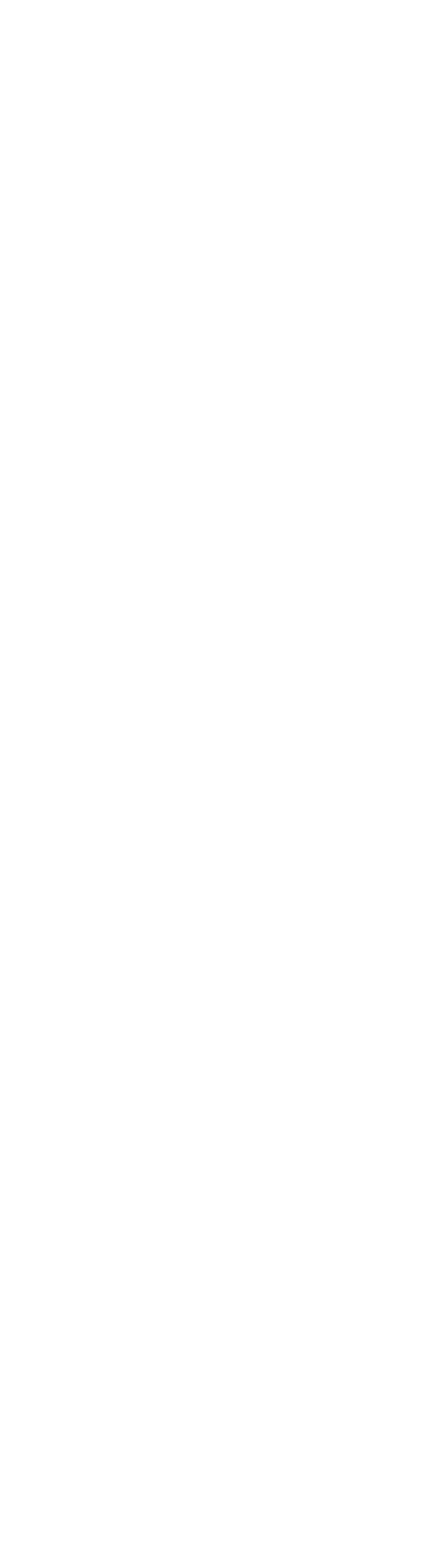
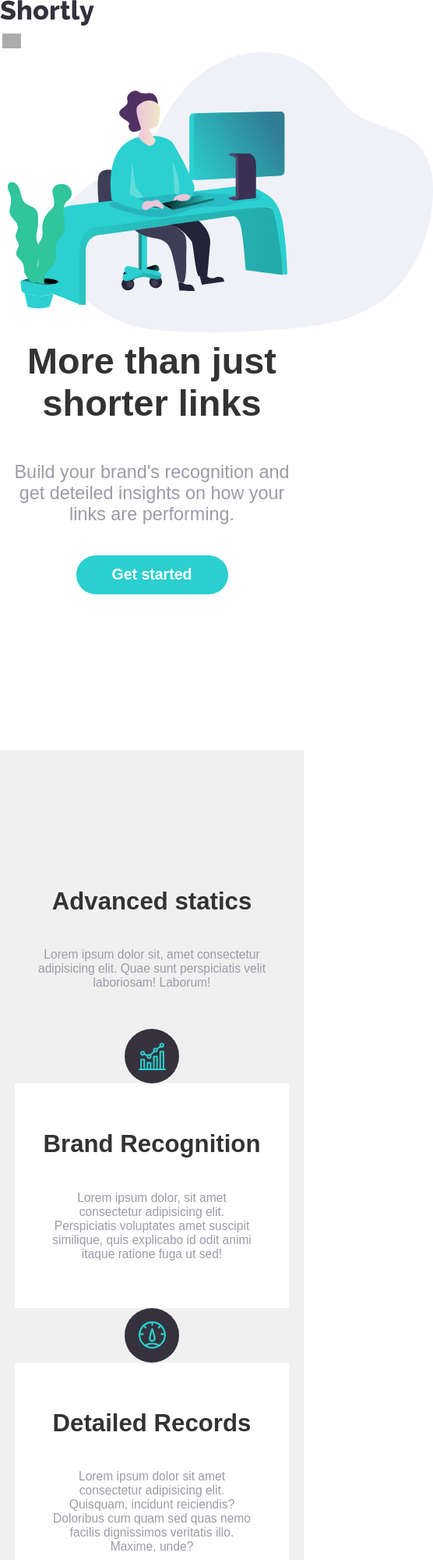
Before and after one commit to IvanM117/kodemia9g, a plain HTML site: page desafio-maquetado-9g/index.html in a window 390 px wide. Shown: the top 2000 px of the page at 78% size, 556 px wide, since content can reach past the window. Before the commit the page ends 844 px from the top, so only its background shows below. Drawn offline with Linux system fonts and the light colour scheme.

Commit message:
Hamburguer+Other items

```diff
--- a/desafio-maquetado-9g/Css/style.css
+++ b/desafio-maquetado-9g/Css/style.css
@@ -0,0 +1,196 @@
+*{
+    font-family: Arial, Helvetica, sans-serif
+
+}
+body{
+    margin: 0;
+}
+.nav-s{
+    display: flex;
+    justify-content: space-between;
+}
+.hamburger-wrapper{
+    width:30px;
+    height:30px;
+    border:0px solid #acacac;
+    display:flex;
+    align-items: center;
+    border-radius:3px;
+
+}
+.hamburger-icon{
+    border:2px solid #acacac;
+    width:20px;
+    height:3px;
+    background:#acacac;
+    display: block;
+    margin-left: auto;
+    margin-right:auto;
+    box-shadow: 0px 6px 0px #acacac, 0px -6px 0px #acacac;
+}
+.hamburger-wrapper + input{
+   display:none;
+
+}
+.hamburger-wrapper:hover{
+    cursor:pointer;
+}
+.div-wrapper{
+    max-height: 0px;
+    transition: max-height .5s ease;
+    overflow: hidden;
+}
+#hamburger-input:checked + .div-wrapper{
+    max-height:1000px;
+}
+.div-wrapper ul{
+    list-style: none;
+    padding: 10px;
+    background-color: hsl(255, 11%, 22%);
+    border-radius: 5px;
+}
+.div-wrapper ul li{
+    padding:10px;
+    height:40px;
+    display:flex;
+    align-items: center;
+    justify-content: center;
+    color: white;
+}
+
+.nav-wrapper ul li:nth-of-type(odd){
+    background-color:#acacac;
+}
+.nav-wrapper ul li:nth-of-type(even){
+    background-color:#8d8d8d;
+}
+section{
+    width: 100%;
+}
+.div1{
+    display: flex;
+    flex-direction: column;
+}
+section .div1 img{
+    width: 140%;
+    margin-left: 10px;
+}
+section .div1 header{
+    text-align: center;
+    color: #333333;
+    font-size: 12vw;
+    font-weight: bold;
+    padding: 10px;
+}
+section .div1 p{
+    text-align: center;
+    color: hsl(257, 7%, 63%);
+    font-size: 6vw;
+    padding: 15px;
+
+}
+button{
+    background-color: hsl(180, 66%, 49%);
+    height: 50px;
+    width: 50%;
+    align-self: center;
+    border-radius: 50px;
+    color: white;
+    font-size: 5vw;
+    font-weight: bold;
+    border: none;
+}
+aside{
+    width: 100%;
+    display: flex;
+    align-items: center;
+    justify-content: center;
+    background-color: rgb(240, 240, 240);
+    padding-top: 150px;
+    margin-top: 200px;
+    display: flex;
+    flex-direction: column;
+}
+aside h2{
+    color: #333333;
+    font-size: 8vw;
+    font-weight: bold;
+}
+aside p{
+    text-align: center;
+    color: hsl(257, 7%, 63%);
+    font-size: 4vw;
+    display: block;
+    width: 80%;
+    margin-bottom: 50px;
+}
+
+aside .div2{
+    display: flex;
+    flex-direction: column;
+    justify-content: center;
+    align-items: center;
+}
+aside .div2 .imgbgd{
+    display: flex;
+    align-items: center;
+    justify-content: center;
+    height: 70px;
+    width: 70px;
+    padding: 15px;
+    background-color: hsl(255, 11%, 22%);
+    border-radius: 50%;
+    padding: 0;
+}
+aside .div2 .imgbgd img{
+    width: 50%;
+}
+aside .div2 article{
+    width: 85%;
+    background-color: white;
+    padding: 10px;
+    display: flex;
+    flex-direction: column;
+    align-items: center;
+    justify-content: center;
+}
+aside .div2 article h2{
+    margin-top: 50px;
+}
+aside .div3{
+    width: 100%;
+    height: 300px;
+    background-color:  hsl(257, 27%, 26%);
+    margin-top: 100px;
+    display: flex;
+    flex-direction: column;
+    align-items: center;
+    justify-content: center;
+}
+aside .div3 p{
+    color: white;
+    font-size: 7vw;
+    font-weight: bold;
+    margin-bottom: 10px;
+}
+footer{
+   background-color: hsl(255, 11%, 22%);
+   width: 100%;
+   display: flex;
+   flex-direction: column;
+   align-items: center;
+   justify-content: center;
+   color: white;
+}
+footer h2{
+    margin-top: 50px;
+    font-size: 10vw;
+}
+footer div ul{
+    width: 200px;
+    list-style: none;
+    display: flex;
+    flex-direction: column;
+    align-items: center;
+    padding: 0;
+}
--- a/desafio-maquetado-9g/index.html
+++ b/desafio-maquetado-9g/index.html
@@ -7,12 +7,93 @@
     <link rel="stylesheet" href="css/style.css">
 </head>
 <body>
-    <nav></nav>
+    <nav>
+        <div>
+            <img src="images/logo.svg" alt="logo">
+         </div>
+         <div>
+           <label class="hamburger-wrapper" for="hamburger-input">
+              <div class="hamburger-icon"></div>
+           </label>
+           <input id="hamburger-input" type="checkbox">
+            <div class="div-wrapper">
+              <ul>
+                  <li>Features</li>
+                  <li>Pricing</li>
+                  <li>Resources</li>
+                  <li>Login</li>
+                  <li>Sign Up</li>
+              </ul>
+            </div>
+         </div>
+    </nav>
     <section>
-        <div></div>
-        <div></div>
+        <div class="div1">
+            <img src="images/illustration-working.svg" alt="illustration-working">
+            <header>More than just shorter links</header>
+            <p>Build your brand's recognition and get deteiled insights on how your links are performing.</p>
+            <button>Get started</button>
+        </div>
         <div></div>
     </section>
-    <footer></footer>
+    <aside>
+        <div class="div2">
+            <h2>Advanced statics</h3>
+            <p> Lorem ipsum dolor sit, amet consectetur adipisicing elit. Quae sunt perspiciatis velit laboriosam! Laborum!</p>
+            <div class="imgbgd">
+                <img src="images/icon-brand-recognition.svg" alt="Grafica">
+            </div>
+            <article>
+                <h2>Brand Recognition</h2>
+                <p>Lorem ipsum dolor, sit amet consectetur adipisicing elit. Perspiciatis voluptates amet suscipit similique, quis explicabo id odit animi itaque ratione fuga ut sed!
+                </p>
+            </article>
+            <div class="imgbgd">
+                <img src="images/icon-detailed-records.svg" alt="velocimetro">
+            </div>
+            <article>
+                <h2>Detailed Records</h2>
+                <p>Lorem ipsum dolor sit amet consectetur adipisicing elit. Quisquam, incidunt reiciendis? Doloribus cum quam sed quas nemo facilis dignissimos veritatis illo. Maxime, unde?</p>
+            </article>
+            <div class="imgbgd">
+                <img src="images/icon-fully-customizable.svg" alt="pinceles">
+            </div>
+            <article>
+                <h2>Fully customatizable</h2>
+                <p>Lorem ipsum dolor sit amet consectetur adipisicing elit. Quisquam, incidunt reiciendis? Doloribus cum quam sed quas nemo facilis dignissimos veritatis illo. Maxime, unde?</p>
+            </artticle>
+        </div>
+        <div class="div3">
+            <p>Boost your links today</p>
+            <button>Get started</button>
+        </div>
+    </aside>
+    <footer>
+        <h2>Shortly</h2>
+        <div>
+            <ul>
+                <h4>Features</h4>
+                <li>lorem</li>
+                <li>lorem</li>
+                <li>lorem</li>
+            </ul>
+        </div>
+        <div>
+            <ul>
+                <h4>Resources</h4>
+                <li>lorem</li>
+                <li>lorem</li>
+                <li>lorem</li>
+            </ul>
+        </div>
+        <div>
+            <ul>
+                <h4>Company</h4>
+                <li>lorem</li>
+                <li>lorem</li>
+                <li>lorem</li>
+            </ul>
+        </div>
+    </footer>
 </body>
 </html>
```
